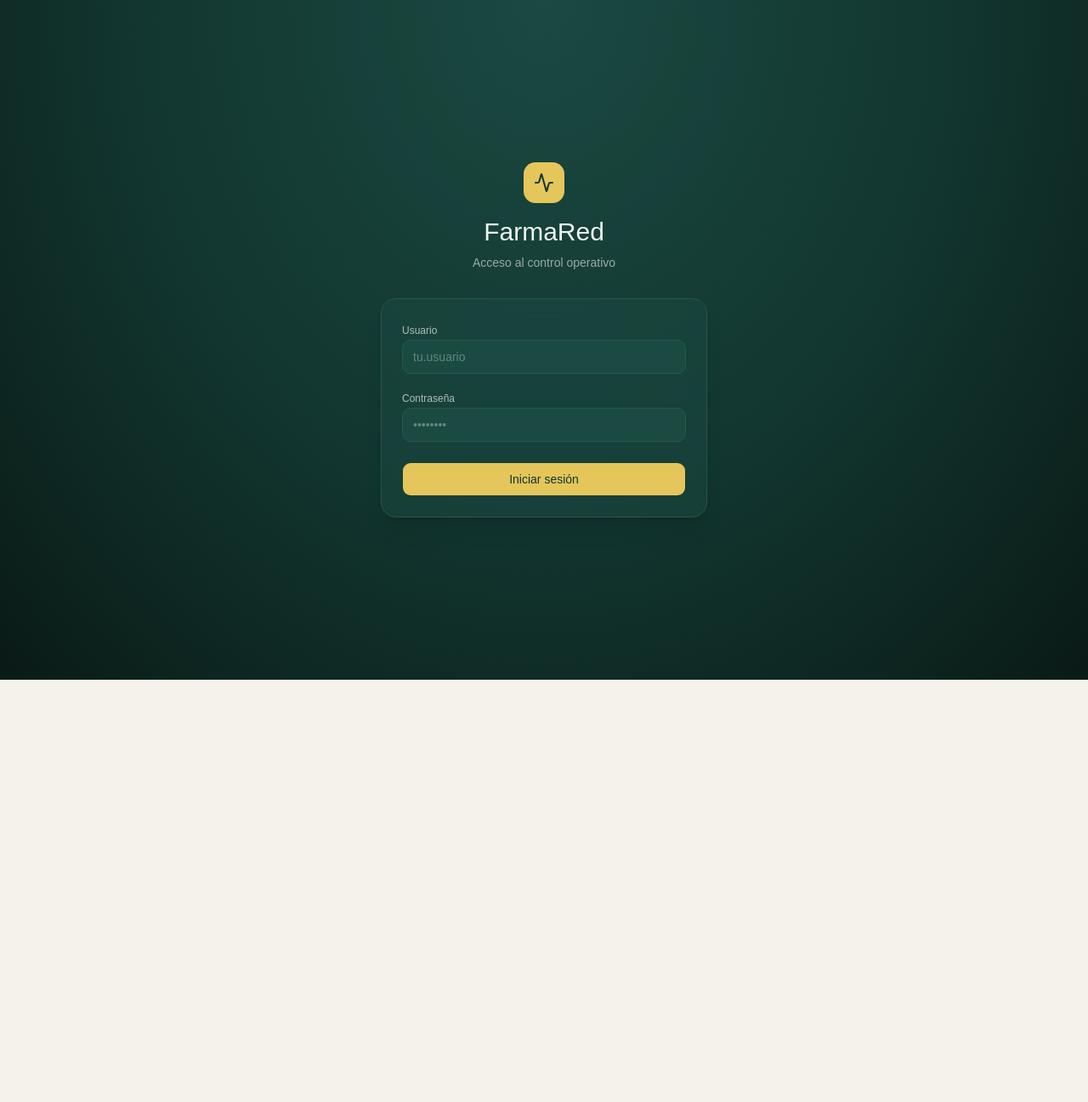
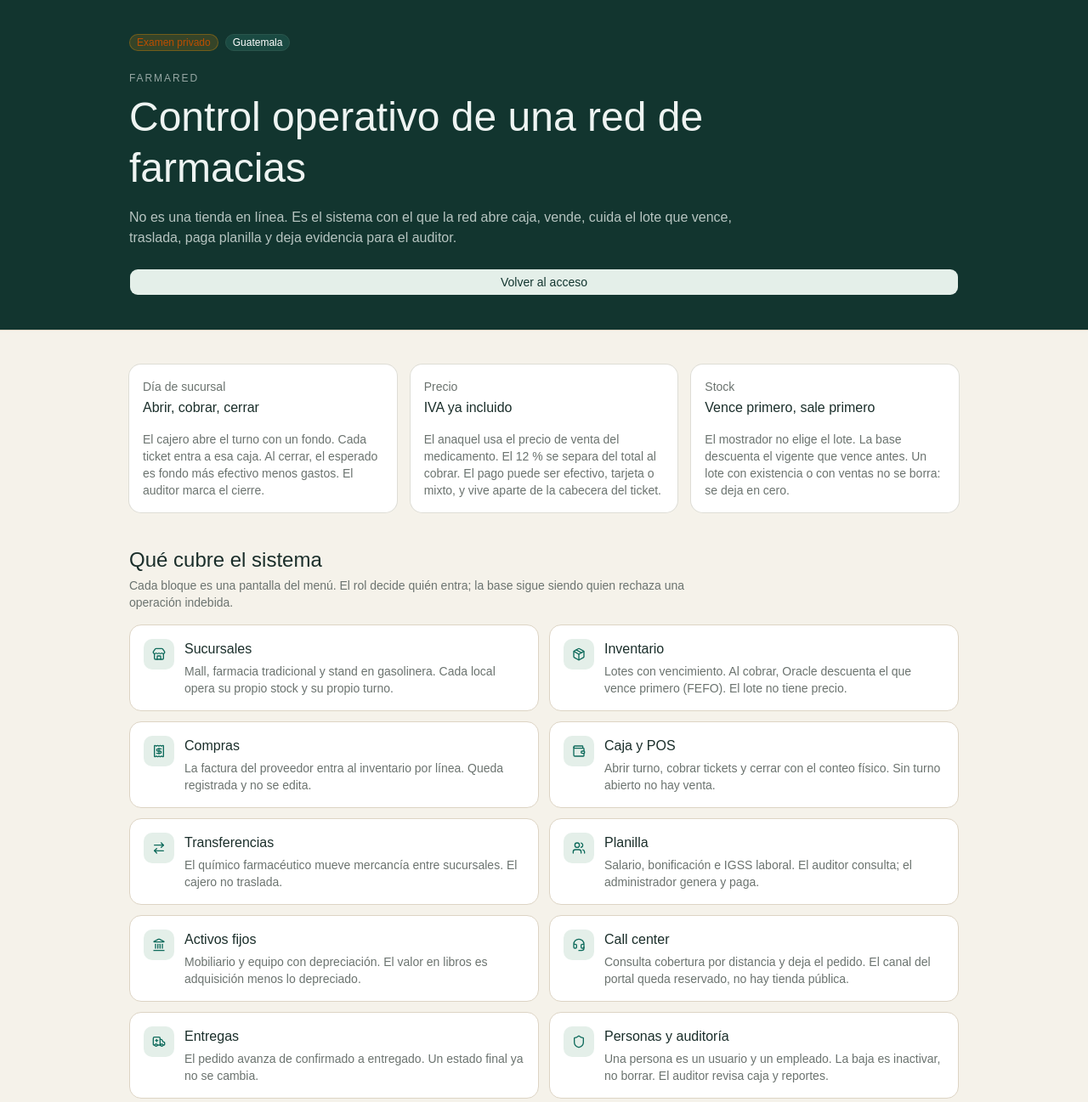
Before and after one commit to israelchiroy1245-web/frontendfarmared, a React (Vite) app: page /presentacion in a window 1280 px wide. Before the commit this address led to /login. Shown: the top 1297 px of the page at 85% size. Before the commit the page ends 800 px from the top, so only its background shows below. Built offline with nearby package versions, Linux system fonts and the light colour scheme.

Commit message:
presentacion

```diff
--- a/src/App.jsx
+++ b/src/App.jsx
@@ -20,6 +20,7 @@ import Pedidos from './pages/Pedidos'
 import Reportes from './pages/Reportes'
 import { getToken } from './lib/auth'
 import { inicioDe, puedeModulo } from './lib/roles'
+import { Presentacion } from './pages/Presentacion'
 
 function RequireAuth() {
   if (!getToken()) return <Navigate to="/login" replace />
@@ -47,6 +48,7 @@ export default function App() {
       <Toaster richColors position="top-right" />
       <Routes>
         <Route element={<PublicOnly />}>
+          <Route path="/presentacion" element={<Presentacion />} />
           <Route path="/login" element={<Login />} />
         </Route>
         <Route element={<RequireAuth />}>
@@ -67,7 +69,6 @@ export default function App() {
             <Route path="call-center" element={<Guard modulo="callCenter"><CallCenter /></Guard>} />
             <Route path="entregas" element={<Guard modulo="entregas"><Pedidos /></Guard>} />
             <Route path="reportes" element={<Guard modulo="reportes"><Reportes /></Guard>} />
-
           </Route>
         </Route>
         <Route path="*" element={<Navigate to={inicioDe()} replace />} />
--- a/src/layouts/AppLayout.jsx
+++ b/src/layouts/AppLayout.jsx
@@ -19,13 +19,14 @@ import {
   ChevronDown,
   KeyRound,
   ShoppingCart,
+  User,
 } from 'lucide-react'
 import { useEffect, useRef, useState } from 'react'
 import { toast } from 'sonner'
 import { Sheet, SheetContent } from '@/components/ui/sheet'
 import { Button } from '@/components/ui/button'
 import { Badge } from '@/components/ui/badge'
-import { logout } from '@/lib/auth'
+import { getUser, logout } from '@/lib/auth'
 import { getRol, puedeModulo } from '@/lib/roles'
 
 const HOVER_OPEN_MS = 3000
@@ -43,9 +44,14 @@ const links = [
       { to: '/inventario/proveedores', label: 'Proveedores', icon: Truck, modulo: 'proveedores' },
     ],
   },
-  { to: '/ventas', label: 'Ventas', icon: Receipt, modulo: 'ventas' },
+  //{ to: '/ventas', label: 'Ventas', icon: Receipt, modulo: 'ventas' },
   { to: '/transferencias', label: 'Transferencias', icon: Truck, modulo: 'transferencias' },
-  { to: '/caja', label: 'Flujo de caja', icon: Wallet, modulo: 'caja' },
+  { to: '/caja', label: 'Flujo de caja', icon: Wallet, modulo: 'caja',
+    children: [
+      { to: '/ventas', label: 'Ventas', icon: Receipt, modulo: 'ventas' },
+    ]
+  },
+
   { to: '/activos', label: 'Activos fijos', icon: Landmark, modulo: 'activos' },
   { to: '/planilla', label: 'Planilla', icon: Users, modulo: 'planilla' },
   { to: '/entregas', label: 'Entregas', icon: Ambulance, modulo: 'entregas' },
@@ -61,6 +67,7 @@ const links = [
       { to: '/usuarios/permisos', label: 'Permisos', icon: KeyRound, modulo: 'permisos' },
     ],
   },
+
 ]
 
 function linksDelRol(rol) {
@@ -211,8 +218,22 @@ function NavItems({ onClick, onLogout }) {
 
 export default function AppLayout() {
   const [open, setOpen] = useState(false)
+  const [sidebar, setSidebar] = useState(true)
+  const [escritorio, setEscritorio] = useState(() => window.matchMedia('(min-width: 768px)').matches)
   const navigate = useNavigate()
   const rol = getRol()
+  const sesion = getUser()
+  const nombre = [sesion?.nombre || sesion?.NOMBRE, sesion?.apellido || sesion?.APELLIDO]
+    .filter(Boolean)
+    .join(' ')
+
+  useEffect(() => {
+    const media = window.matchMedia('(min-width: 768px)')
+    const sync = () => setEscritorio(media.matches)
+    sync()
+    media.addEventListener('change', sync)
+    return () => media.removeEventListener('change', sync)
+  }, [])
 
   function handleLogout() {
     logout()
@@ -221,18 +242,32 @@ export default function AppLayout() {
     navigate('/login', { replace: true })
   }
 
+  function toggleMenu() {
+    if (escritorio) {
+      setSidebar((visible) => !visible)
+      return
+    }
+    setOpen(true)
+  }
+
   return (
     <div className="flex min-h-full">
-      <aside className="hidden w-64 shrink-0 bg-sidebar p-5 md:block">
+      <aside className={`${sidebar ? 'md:block' : 'md:hidden'} hidden w-64 shrink-0 bg-sidebar p-5`}>
         <Brand />
         <NavItems onLogout={handleLogout} />
       </aside>
-
+     {/* Header */}
       <div className="flex min-w-0 flex-1 flex-col">
         <header className="flex items-center justify-between border-b bg-card/80 px-4 py-3 backdrop-blur md:px-8">
           <div className="flex items-center gap-3">
             <Sheet open={open} onOpenChange={setOpen}>
-              <Button variant="outline" size="icon" className="md:hidden" onClick={() => setOpen(true)}>
+              <Button
+                variant="outline"
+                size="icon"
+                aria-label={escritorio ? (sidebar ? 'Ocultar menú' : 'Mostrar menú') : 'Abrir menú'}
+                aria-expanded={escritorio ? sidebar : open}
+                onClick={toggleMenu}
+              >
                 <Menu className="h-4 w-4" />
               </Button>
               <SheetContent className="bg-sidebar text-sidebar-foreground border-sidebar-border">
@@ -246,12 +281,17 @@ export default function AppLayout() {
             </div>
           </div>
           <div className="flex items-center gap-2">
-            {rol ? <Badge variant="secondary">{rol}</Badge> : null}
-            <Badge variant="gold">Examen privado</Badge>
+            {rol ? (
+              <Badge variant="secondary">
+                <User className="h-3 w-3" />
+                {nombre ? `${nombre} · ${rol}` : rol}
+              </Badge>
+            ) : null}
+            {/*<Badge variant="gold">Examen privado</Badge>
             <Badge variant="ok" className="hidden sm:inline-flex">
               <ClipboardList className="mr-1 h-3 w-3" />
               Auditoría en vivo
-            </Badge>
+            </Badge> */}
           </div>
         </header>
         <main className="flex-1 p-4 md:p-8">
--- a/src/pages/Login.jsx
+++ b/src/pages/Login.jsx
@@ -88,6 +88,14 @@ export default function Login() {
           </Button>
         </form>
       </div>
+      <button
+        type="button"
+        onClick={() => navigate('/presentacion')}
+        className="fixed bottom-4 left-4 text-sm text-sidebar-foreground/80 hover:text-sidebar-foreground"
+      >
+        Presentación
+      </button>
     </div>
+
   )
 }
--- /dev/null
+++ b/src/pages/Presentacion.jsx
@@ -0,0 +1,146 @@
+import { Link } from 'react-router-dom'
+import {
+  Ambulance,
+  ArrowRightLeft,
+  Headset,
+  Landmark,
+  Package,
+  Receipt,
+  Shield,
+  Store,
+  Users,
+  Wallet,
+} from 'lucide-react'
+import { Badge } from '@/components/ui/badge'
+import { buttonVariants } from '@/components/ui/button'
+import { Card, CardContent, CardDescription, CardHeader, CardTitle } from '@/components/ui/card'
+
+const modulos = [
+  { icon: Store, titulo: 'Sucursales', texto: 'Mall, farmacia tradicional y stand en gasolinera. Cada local opera su propio stock y su propio turno.' },
+  { icon: Package, titulo: 'Inventario', texto: 'Lotes con vencimiento. Al cobrar, Oracle descuenta el que vence primero (FEFO). El lote no tiene precio.' },
+  { icon: Receipt, titulo: 'Compras', texto: 'La factura del proveedor entra al inventario por línea. Queda registrada y no se edita.' },
+  { icon: Wallet, titulo: 'Caja y POS', texto: 'Abrir turno, cobrar tickets y cerrar con el conteo físico. Sin turno abierto no hay venta.' },
+  { icon: ArrowRightLeft, titulo: 'Transferencias', texto: 'El químico farmacéutico mueve mercancía entre sucursales. El cajero no traslada.' },
+  { icon: Users, titulo: 'Planilla', texto: 'Salario, bonificación e IGSS laboral. El auditor consulta; el administrador genera y paga.' },
+  { icon: Landmark, titulo: 'Activos fijos', texto: 'Mobiliario y equipo con depreciación. El valor en libros es adquisición menos lo depreciado.' },
+  { icon: Headset, titulo: 'Call center', texto: 'Consulta cobertura por distancia y deja el pedido. El canal del portal queda reservado, no hay tienda pública.' },
+  { icon: Ambulance, titulo: 'Entregas', texto: 'El pedido avanza de confirmado a entregado. Un estado final ya no se cambia.' },
+  { icon: Shield, titulo: 'Personas y auditoría', texto: 'Una persona es un usuario y un empleado. La baja es inactivar, no borrar. El auditor revisa caja y reportes.' },
+]
+
+const roles = [
+  { rol: 'ADMIN', entra: 'Tablero de toda la red' },
+  { rol: 'CAJERO', entra: 'Su sucursal: caja y punto de venta' },
+  { rol: 'QF', entra: 'Inventario, compras y traslados' },
+  { rol: 'AUDITOR', entra: 'Caja, planilla y reportes, sin cobrar' },
+  { rol: 'CALL CENTER', entra: 'Consulta de cobertura y pedidos' },
+]
+
+export const Presentacion = () => {
+  return (
+    <div className="min-h-svh bg-background text-foreground">
+      <header className="border-b bg-sidebar text-sidebar-foreground">
+        <div className="mx-auto flex max-w-5xl flex-col gap-6 px-4 py-10 sm:px-6">
+          <div className="flex flex-wrap items-center gap-2">
+            <Badge variant="gold">Examen privado</Badge>
+            <Badge className="border-sidebar-border bg-sidebar-accent text-sidebar-accent-foreground">Guatemala</Badge>
+          </div>
+          <div className="max-w-3xl">
+            <p className="text-xs uppercase tracking-[0.16em] text-sidebar-foreground/60">FarmaRed</p>
+            <h1 className="mt-2 font-display text-4xl leading-tight sm:text-5xl">Control operativo de una red de farmacias</h1>
+            <p className="mt-4 text-base text-sidebar-foreground/75">
+              No es una tienda en línea. Es el sistema con el que la red abre caja, vende, cuida el lote que vence, traslada, paga planilla y deja evidencia para el auditor.
+            </p>
+          </div>
+          <Link to="/login" className={buttonVariants({ variant: 'secondary' })}>
+            Volver al acceso
+          </Link>
+        </div>
+      </header>
+
+      <main className="mx-auto max-w-5xl space-y-10 px-4 py-10 sm:px-6">
+        <section className="grid gap-4 md:grid-cols-3">
+          <Card>
+            <CardHeader>
+              <CardDescription>Día de sucursal</CardDescription>
+              <CardTitle>Abrir, cobrar, cerrar</CardTitle>
+            </CardHeader>
+            <CardContent className="text-sm text-muted-foreground">
+              El cajero abre el turno con un fondo. Cada ticket entra a esa caja. Al cerrar, el esperado es fondo más efectivo menos gastos. El auditor marca el cierre.
+            </CardContent>
+          </Card>
+          <Card>
+            <CardHeader>
+              <CardDescription>Precio</CardDescription>
+              <CardTitle>IVA ya incluido</CardTitle>
+            </CardHeader>
+            <CardContent className="text-sm text-muted-foreground">
+              El anaquel usa el precio de venta del medicamento. El 12 % se separa del total al cobrar. El pago puede ser efectivo, tarjeta o mixto, y vive aparte de la cabecera del ticket.
+            </CardContent>
+          </Card>
+          <Card>
+            <CardHeader>
+              <CardDescription>Stock</CardDescription>
+              <CardTitle>Vence primero, sale primero</CardTitle>
+            </CardHeader>
+            <CardContent className="text-sm text-muted-foreground">
+              El mostrador no elige el lote. La base descuenta el vigente que vence antes. Un lote con existencia o con ventas no se borra: se deja en cero.
+            </CardContent>
+          </Card>
+        </section>
+
+        <section>
+          <h2 className="font-display text-2xl">Qué cubre el sistema</h2>
+          <p className="mt-1 max-w-2xl text-sm text-muted-foreground">
+            Cada bloque es una pantalla del menú. El rol decide quién entra; la base sigue siendo quien rechaza una operación indebida.
+          </p>
+          <div className="mt-4 grid gap-3 sm:grid-cols-2">
+            {modulos.map((item) => {
+              const Icon = item.icon
+              return (
+                <div key={item.titulo} className="flex gap-3 rounded-xl border bg-card p-4">
+                  <div className="flex h-9 w-9 shrink-0 items-center justify-center rounded-lg bg-secondary text-primary">
+                    <Icon className="h-4 w-4" />
+                  </div>
+                  <div>
+                    <p className="font-medium">{item.titulo}</p>
+                    <p className="mt-1 text-sm text-muted-foreground">{item.texto}</p>
+                  </div>
+                </div>
+              )
+            })}
+          </div>
+        </section>
+
+        <section>
+          <h2 className="font-display text-2xl">Quién entra a dónde</h2>
+          <div className="mt-4 overflow-hidden rounded-xl border">
+            <table className="w-full text-left text-sm">
+              <thead className="bg-muted/60 text-muted-foreground">
+                <tr>
+                  <th className="px-4 py-3 font-medium">Rol</th>
+                  <th className="px-4 py-3 font-medium">Primera pantalla</th>
+                </tr>
+              </thead>
+              <tbody>
+                {roles.map((fila) => (
+                  <tr key={fila.rol} className="border-t">
+                    <td className="px-4 py-3 font-medium">{fila.rol}</td>
+                    <td className="px-4 py-3 text-muted-foreground">{fila.entra}</td>
+                  </tr>
+                ))}
+              </tbody>
+            </table>
+          </div>
+        </section>
+
+        <section className="rounded-xl border bg-card p-5">
+          <h2 className="font-display text-2xl">Cómo está armado</h2>
+          <p className="mt-2 max-w-3xl text-sm text-muted-foreground">
+            La pantalla es React. La API es Express y habla con Oracle mediante procedimientos: folio, venta, anulación, compra y traslado. La sesión identifica a la persona; caja y ventas buscan a su empleado activo. Si ese empleado no existe, la operación no pasa.
+          </p>
+        </section>
+      </main>
+    </div>
+  )
+}
```
